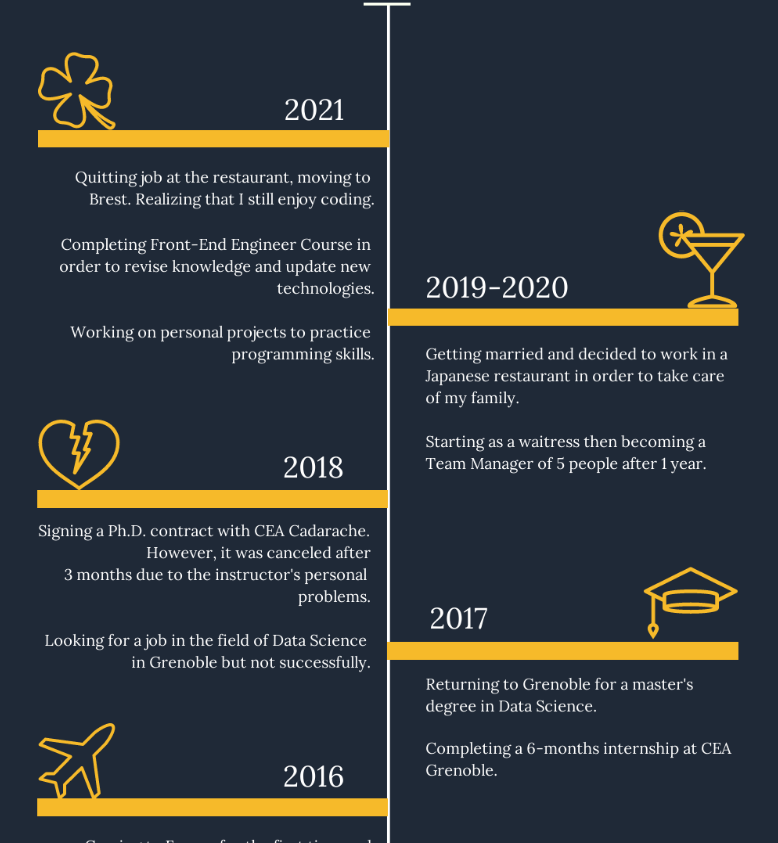
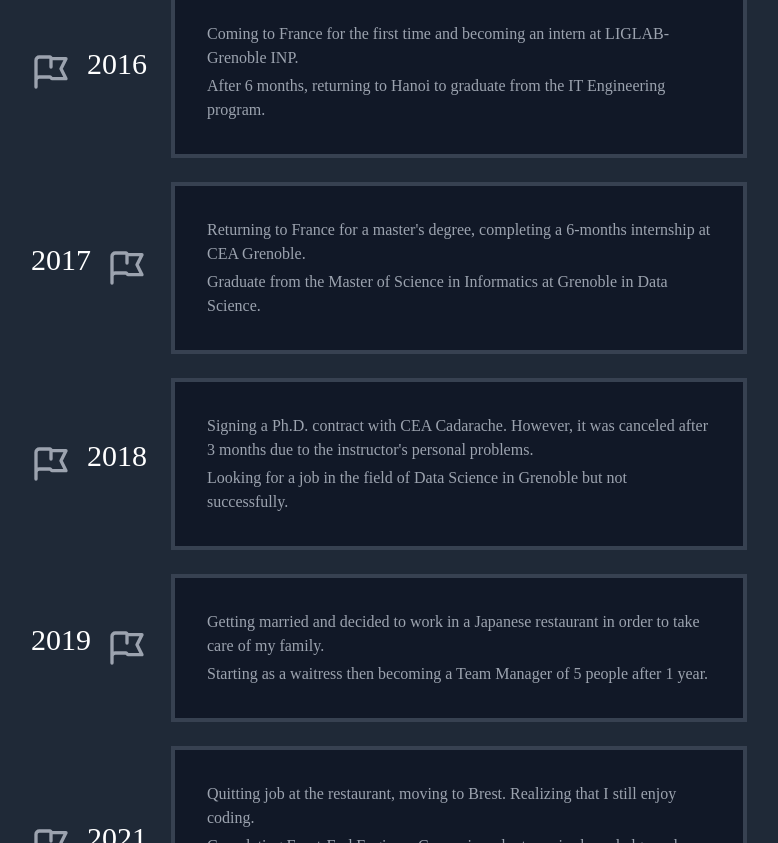
Before and after one commit to quynhnn-vn/react-Portfolio-FrontEnd, a React (Create React App) app: page / in a window 1280 px wide. Shown: the part 1877-2720 px from the top of the page, without its empty margins (251-1029 px from the left). Built offline with nearby package versions, Linux system fonts and the light colour scheme; a web font is replaced by a local one.

Commit message:
Update About Me - from image to raw jsx

```diff
--- a/package.json
+++ b/package.json
@@ -8,7 +8,8 @@
     "react": "^17.0.2",
     "react-dom": "^17.0.2",
     "react-pdf": "^5.3.0",
-    "react-scripts": "^1.1.5"
+    "react-scripts": "^1.1.5",
+    "react-xarrows": "^2.0.2"
   },
   "scripts": {
     "start": "craco start",
--- a/src/components/AboutMe.js
+++ b/src/components/AboutMe.js
@@ -1,20 +1,78 @@
 import React from "react";
+import { events } from "../data";
 import { FingerPrintIcon } from "@heroicons/react/solid";
+import { FlagIcon } from "@heroicons/react/outline";
+import Xarrow from "react-xarrows";
 
 export const AboutMe = () => {
   return (
-    <div id="about" className="py-10 bg-gray-800">
+    <div id="about" className="p-10 bg-gray-800">
       <FingerPrintIcon className="mx-auto text-center w-10 mb-4" />
-      <h1 className="sm:text-4xl text-center text-3xl font-medium title-font mb-4 text-white">
+      <h1 className="sm:text-4xl text-center text-3xl font-medium title-font mb-12 text-white">
         About Me
       </h1>
-      <div className="flex flex-wrap justify-center">
-        <img
-          className="p-10 w-2/3 lg:w-2/3 md:w-full sm:w-full"
-          src="./about.png"
-          alt=""
-        />
+      <div className="flex flex-col items-center gap-6">
+        {events.map((item, index) => {
+          return (
+            <div className="flex items-center gap-6">
+              {index % 2 !== 1 && (
+                <div className="flex flex-row gap-4">
+                  <FlagIcon className="w-10" id={`flag${index}`} />
+                  <h3 className="sm:text-3xl text-2xl font-medium title-font mb-4 text-white">
+                    {item.time}
+                  </h3>
+                </div>
+              )}
+              {index % 2 === 1 && (
+                <div className="flex flex-row-reverse items-center gap-4 ">
+                  <FlagIcon className="w-10" id={`flag${index}`} />
+                  <h3 className="sm:text-3xl text-2xl font-medium title-font mb-4 text-white">
+                    {item.time}
+                  </h3>
+                </div>
+              )}
+              <div className="max-w-xl flex flex-col items-start gap-1 border-4 border-gray-700 bg-gray-900 px-8 py-8 relative w-full">
+                {item.events.map((event) => {
+                  return <p>{event}</p>;
+                })}
+              </div>
+            </div>
+          );
+        })}
       </div>
+
+      <Xarrow
+        start="flag0"
+        end="flag1"
+        color="gray"
+        strokeWidth="3"
+        dashness
+        showHead={false}
+      />
+      <Xarrow
+        start="flag1"
+        end="flag2"
+        color="gray"
+        strokeWidth="3"
+        dashness
+        showHead={false}
+      />
+      <Xarrow
+        start="flag2"
+        end="flag3"
+        color="gray"
+        strokeWidth="3"
+        dashness
+        showHead={false}
+      />
+      <Xarrow
+        start="flag3"
+        end="flag4"
+        color="gray"
+        strokeWidth="3"
+        dashness
+        showHead={false}
+      />
     </div>
   );
 };
--- a/src/data.js
+++ b/src/data.js
@@ -66,23 +66,23 @@ export const skills = [
 ];
 export const events = [
   {
-    time: "2021",
-    events: ["Quitting job at the restaurant, moving to Brest. Realizing that I still enjoy coding.", "Completing Front-End Engineer Course in order to revise knowledge and update new technologies.", "Working on personal projects to practice programming skills."],
+    time: "2016",
+    events: ["Coming to France for the first time and becoming an intern at LIGLAB-Grenoble INP.", "After 6 months, returning to Hanoi to graduate from the IT Engineering program."],
   },
   {
-    time: "2019 - 2020",
-    events: ["Getting married and decided to work in a Japanese restaurant in order to take care of my family.", "Starting as a waitress then becoming a Team Manager of 5 people after 1 year."],
+    time: "2017",
+    events: ["Returning to France for a master's degree, completing a 6-months internship at CEA Grenoble.", "Graduate from the Master of Science in Informatics at Grenoble in Data Science."],
   },
   {
     time: "2018",
     events: ["Signing a Ph.D. contract with CEA Cadarache. However, it was canceled after 3 months due to the instructor's personal problems.", "Looking for a job in the field of Data Science in Grenoble but not successfully."],
   },
   {
-    time: "2017",
-    events: ["Returning to Grenoble for a master's degree in Data Science.", "Completing a 6-months internship at CEA Grenoble."],
+    time: "2019",
+    events: ["Getting married and decided to work in a Japanese restaurant in order to take care of my family.", "Starting as a waitress then becoming a Team Manager of 5 people after 1 year."],
   },
   {
-    time: "2016",
-    events: ["Coming to France for the first time and becoming an intern at LIGLAB-Grenoble INP.", "After 6 months, returning to Hanoi to graduate from the IT Engineering program."],
-  }
+    time: "2021",
+    events: ["Quitting job at the restaurant, moving to Brest. Realizing that I still enjoy coding.", "Completing Front-End Engineer Course in order to revise knowledge and update new technologies.", "Working on personal projects to practice programming skills."],
+  },
 ]
```
Also changed, not shown: public/about.png (deleted), 1 other file (tests, documents, lock files or other folders).
